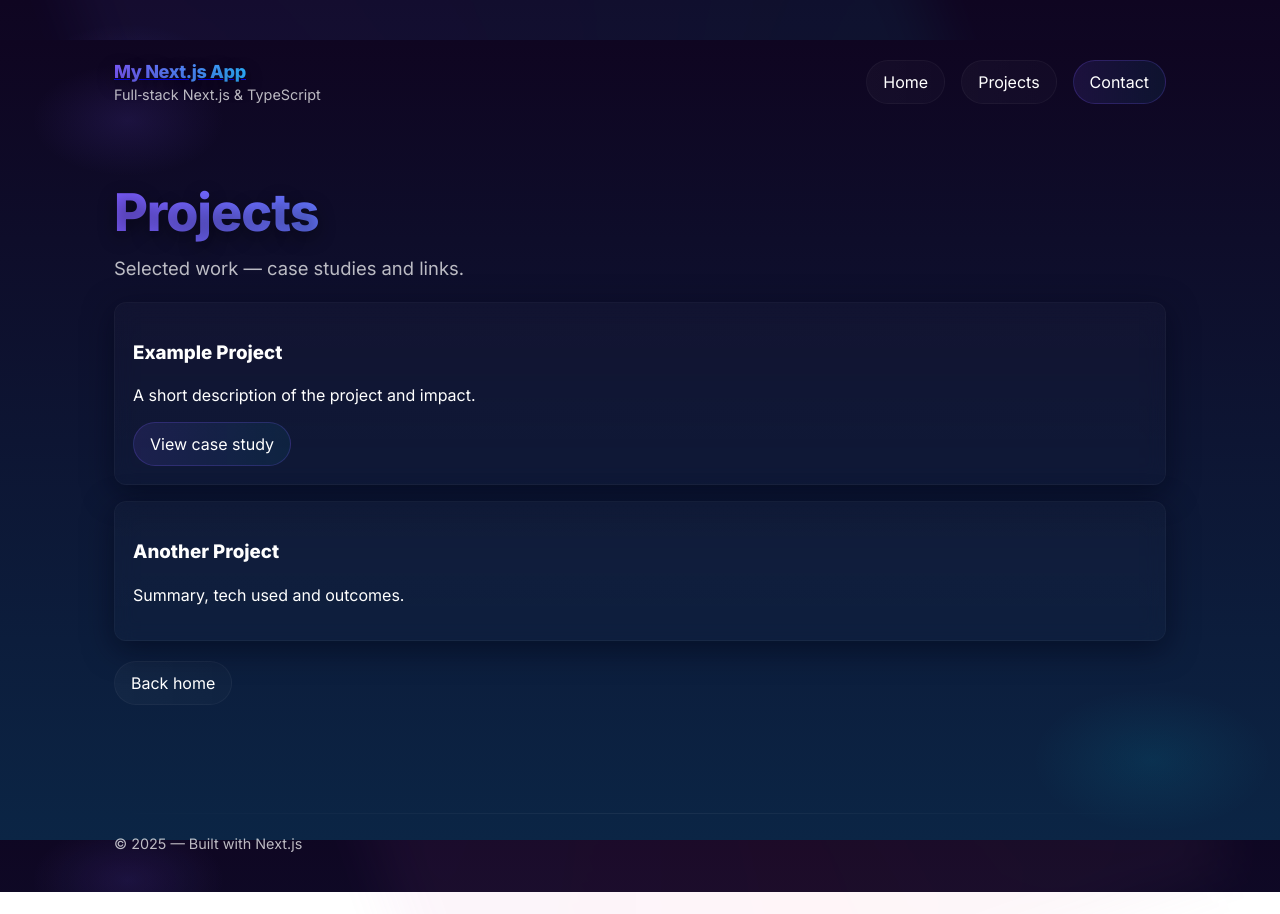
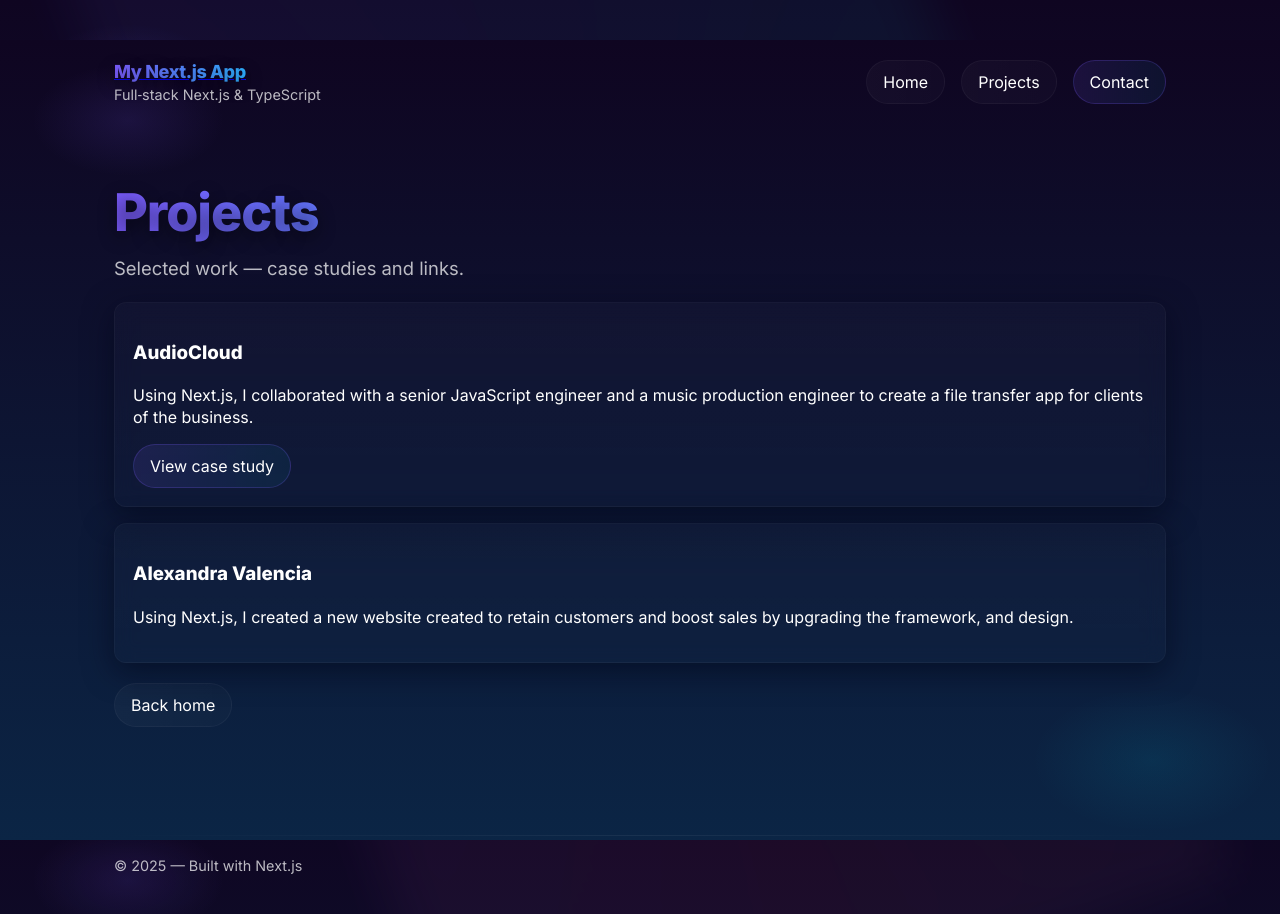
Before and after one commit to fullstacknyc/portfolio, a Next.js app: page /projects in a window 1280 px wide. Before the commit the page ends 892 px from the top, so only its background shows below. Built offline with nearby package versions, Linux system fonts and the light colour scheme.

Commit message:
updating projects

```diff
--- a/src/app/contact/page.tsx
+++ b/src/app/contact/page.tsx
@@ -9,7 +9,7 @@ export default function ContactPage() {
       </header>
 
       <article className="card" style={{ marginTop: 16 }}>
-        <p className="small">Email: <a href="mailto:you@example.com">you@example.com</a></p>
+        <p className="small">Email: <a href="mailto:jgomezval@icloud.com">jgomezval@icloud.com</a></p>
         <p className="small" style={{ marginTop: 8 }}>
           Or use a scheduling / contact form (add one here when ready).
         </p>
--- a/src/app/projects/page.tsx
+++ b/src/app/projects/page.tsx
@@ -10,16 +10,16 @@ export default function ProjectsPage() {
 
       <div style={{ display: "grid", gap: 16, marginTop: 20 }}>
         <article className="card">
-          <h3 className="title">Example Project</h3>
-          <p className="desc">A short description of the project and impact.</p>
+          <h3 className="title">AudioCloud</h3>
+          <p className="desc">Using Next.js, I collaborated with a senior JavaScript engineer and a music production engineer to create a file transfer app for clients of the business.</p>
           <div style={{ marginTop: 12 }}>
-            <Link href="/projects/example" className="btn btn--neon">View case study</Link>
+            <Link href="https://www.fullstacknyc.com/fullstacknyc/portfolio.git" className="btn btn--neon">View case study</Link>
           </div>
         </article>
 
         <article className="card">
-          <h3 className="title">Another Project</h3>
-          <p className="desc">Summary, tech used and outcomes.</p>
+          <h3 className="title">Alexandra Valencia</h3>
+          <p className="desc">Using Next.js, I created a new website created to retain customers and boost sales by upgrading the framework, and design.</p>
         </article>
       </div>
 
```
